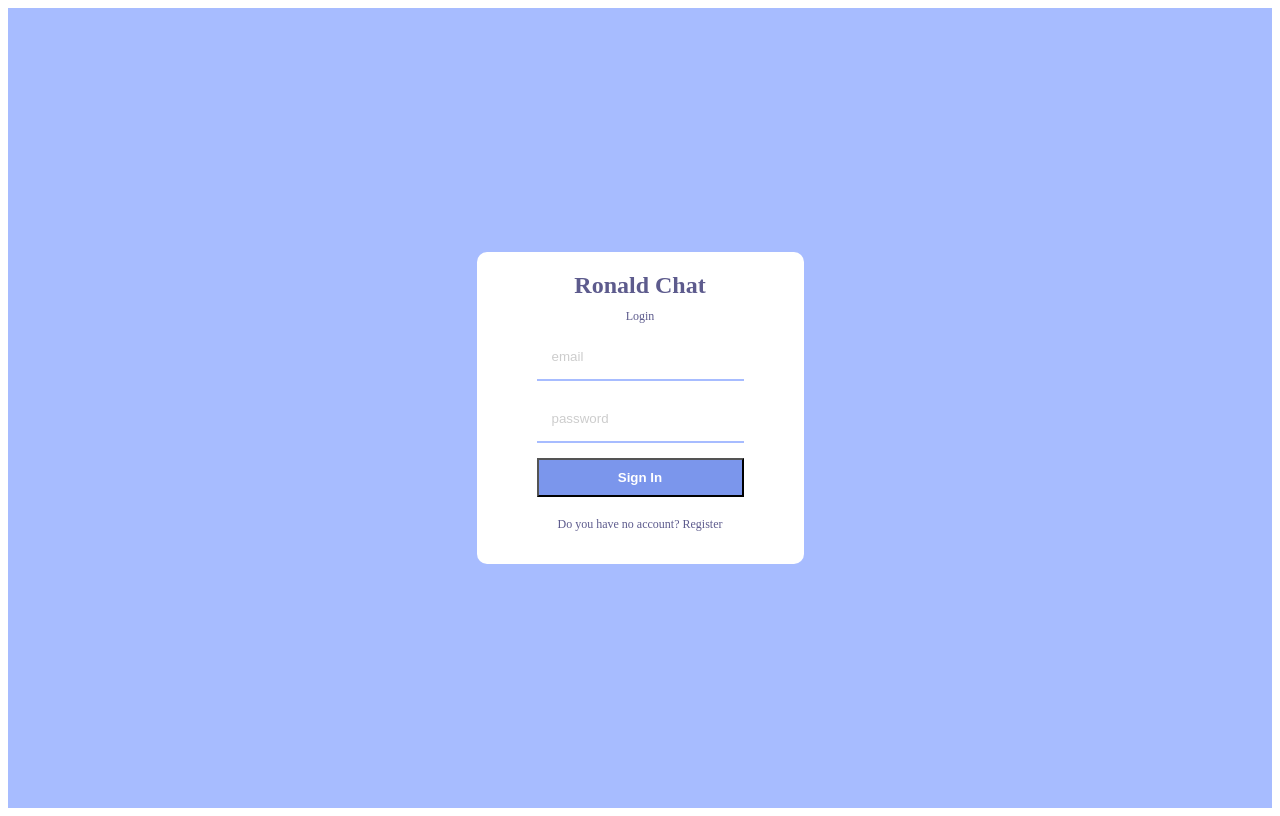
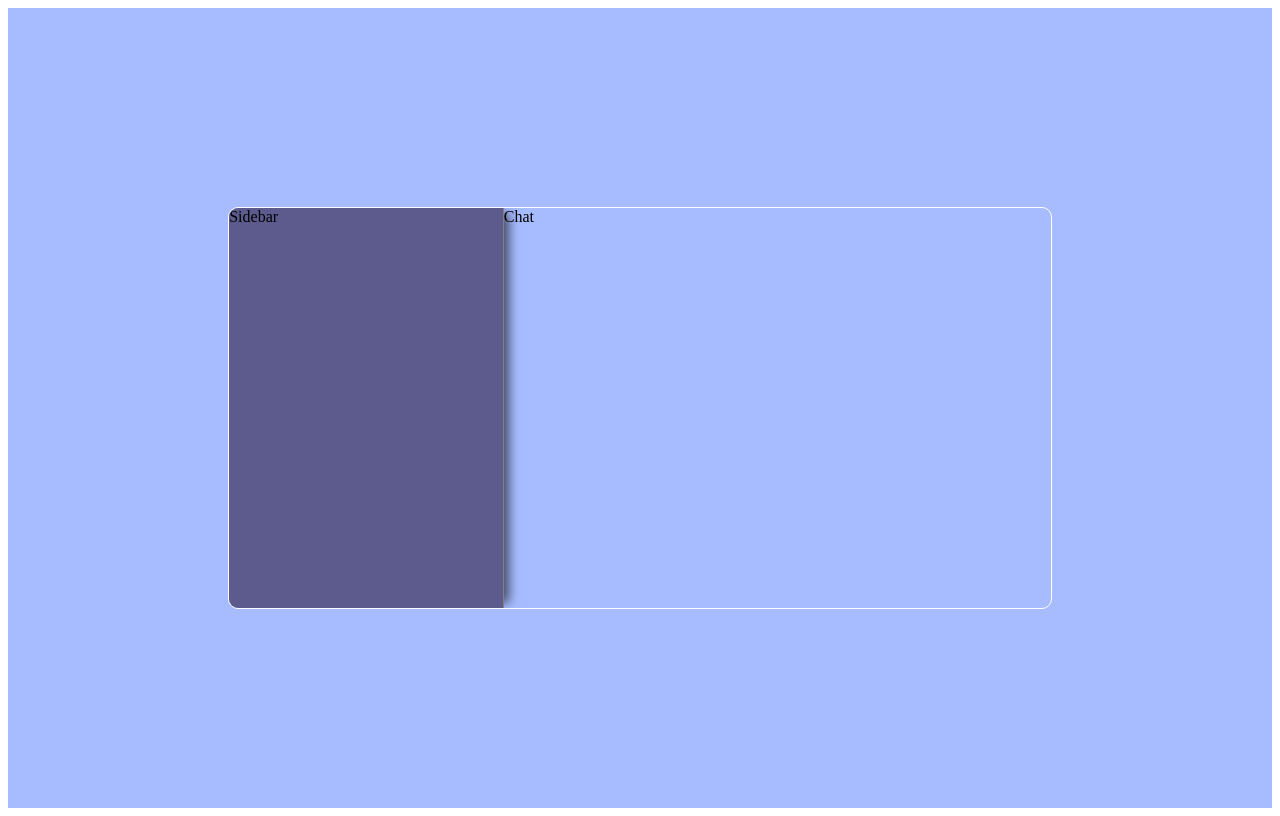
Before and after one commit to Zerudosuu/PracticeFolder, a React (Vite) app in the folder vite-react-chat/: page / in a window 1280 px wide. Built offline with nearby package versions, Linux system fonts and the light colour scheme.

Commit message:
adding UI Chats

```diff
--- a/vite-react-chat/src/App.jsx
+++ b/vite-react-chat/src/App.jsx
@@ -4,7 +4,7 @@ import { Login } from "./Pages/Login";
 import "./style.scss";
 
 function App() {
-  return <Login />;
+  return <Home />;
 }
 
 export default App;
--- a/vite-react-chat/src/Pages/Home.jsx
+++ b/vite-react-chat/src/Pages/Home.jsx
@@ -1,7 +1,13 @@
+import { Sidebar } from "../components/Sidebar";
+import { Chat } from "../components/Chat";
+
 export const Home = () => {
   return (
     <div className="home">
-      <div className="container"></div>
+      <div className="container">
+        <Sidebar />
+        <Chat />
+      </div>
     </div>
   );
 };
--- a/vite-react-chat/src/components/Chat.jsx
+++ b/vite-react-chat/src/components/Chat.jsx
@@ -1,3 +1,3 @@
 export const Chat = () => {
-  return <div>Chat</div>;
+  return <div className="chat">Chat</div>;
 };
--- a/vite-react-chat/src/components/Chats.jsx
+++ b/vite-react-chat/src/components/Chats.jsx
@@ -0,0 +1,3 @@
+export const Chats = () => {
+  return <div>Chats</div>;
+};
--- a/vite-react-chat/src/components/Input.jsx
+++ b/vite-react-chat/src/components/Input.jsx
@@ -0,0 +1,3 @@
+export const Input = () => {
+  return <div>Input</div>;
+};
--- a/vite-react-chat/src/components/Messages.jsx
+++ b/vite-react-chat/src/components/Messages.jsx
@@ -0,0 +1,3 @@
+export const Messages = () => {
+  return <div>Messages</div>;
+};
--- a/vite-react-chat/src/components/Navbar.jsx
+++ b/vite-react-chat/src/components/Navbar.jsx
@@ -0,0 +1,3 @@
+export const Navbar = () => {
+  return <div>Chat</div>;
+};
--- a/vite-react-chat/src/components/Search.jsx
+++ b/vite-react-chat/src/components/Search.jsx
@@ -0,0 +1,3 @@
+export const Search = () => {
+  return <div>Search</div>;
+};
--- a/vite-react-chat/src/components/Sidebar.jsx
+++ b/vite-react-chat/src/components/Sidebar.jsx
@@ -1,3 +1,3 @@
 export const Sidebar = () => {
-  return <div>Sidebar</div>;
+  return <div className="sidebar">Sidebar</div>;
 };
--- a/vite-react-chat/src/style.scss
+++ b/vite-react-chat/src/style.scss
@@ -64,3 +64,31 @@
     }
   }
 }
+
+.home {
+  background-color: #a7bcff;
+  height: 100vh;
+  display: flex;
+  align-items: center;
+  justify-content: center;
+
+  .container {
+    border: solid 1px white;
+    border-radius: 10px;
+    width: 65%;
+    height: 50%;
+    display: flex;
+    overflow: hidden;
+
+    .sidebar {
+      flex: 1;
+      border-right: 1px solid gray;
+      box-shadow: 10px 0 10px -5px rgba(0, 0, 0, 0.6);
+      background-color: #5d5b8d;
+    }
+
+    .chat {
+      flex: 2;
+    }
+  }
+}
```
